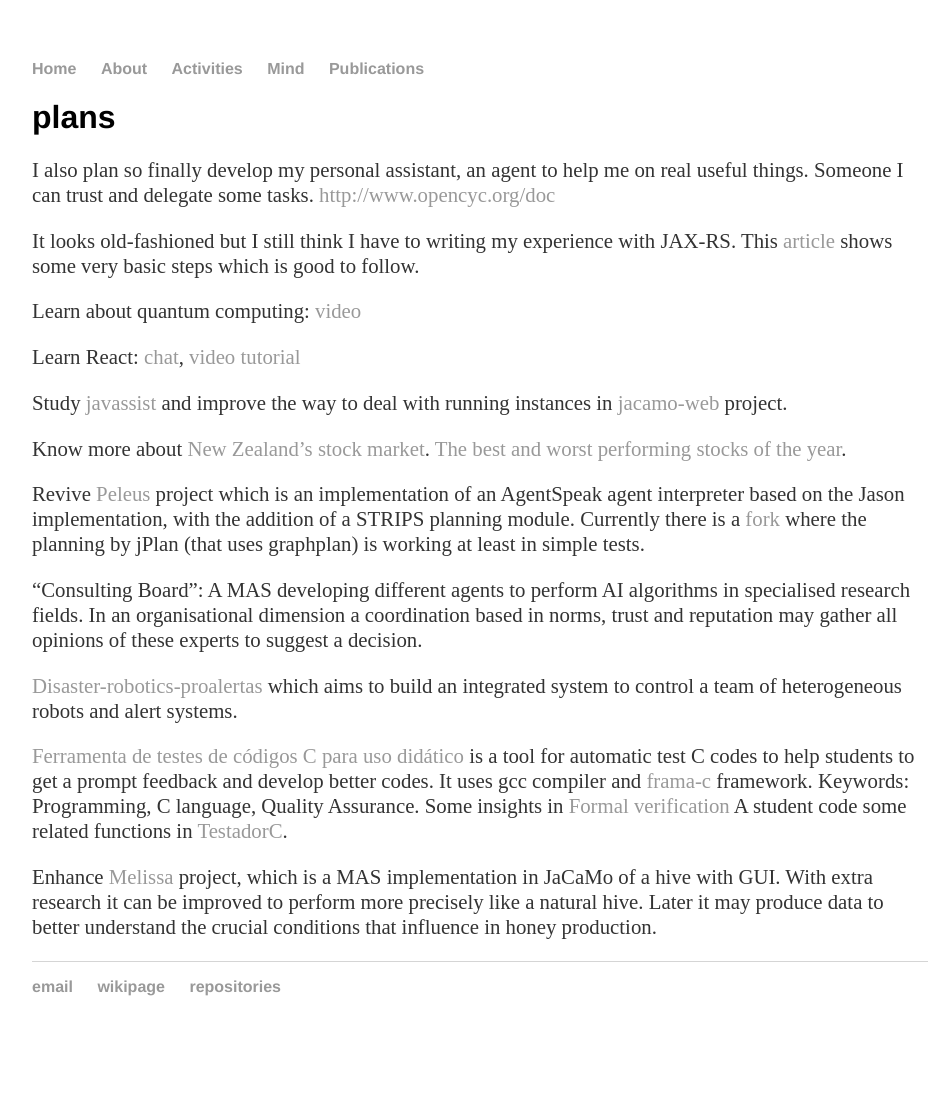
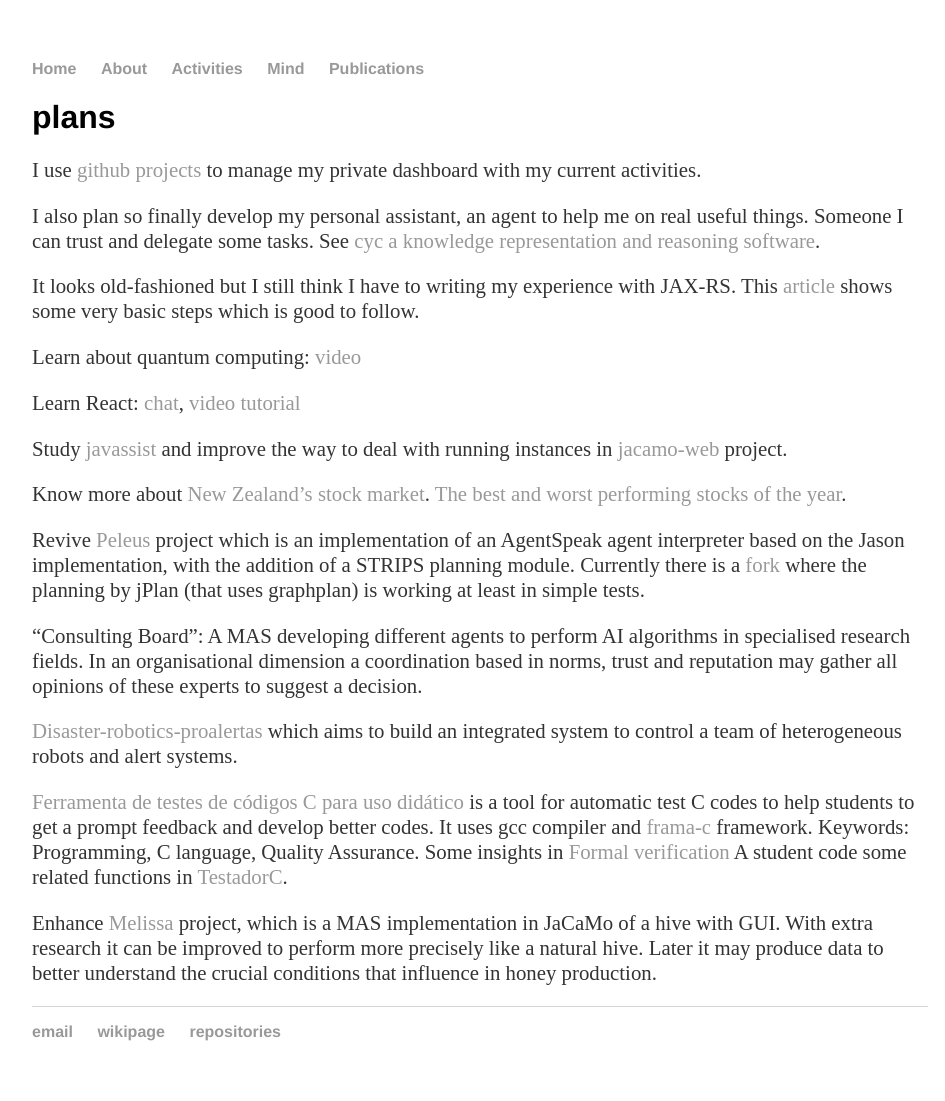
Before and after one commit to cleberjamaral/cleberjamaral.github.io, a Jekyll site: the page built from plans.md, in a window 1280 px wide. Shown: the whole page, without its empty margins (160-1105 px from the left). Built offline with Jekyll 4.4.1, drawn with Linux system fonts in a browser that asks for light colours; our own code applies the rules of GitHub Pages for plain Markdown files; before the commit the page ends 1056 px from its top, so only the background shows below that.

Commit message:
GitBook: [master] 5 pages modified

```diff
--- a/plans.md
+++ b/plans.md
@@ -1,6 +1,8 @@
 # plans
 
-I also plan so finally develop my personal assistant, an agent to help me on real useful things. Someone I can trust and delegate some tasks. [http://www.opencyc.org/doc](http://www.opencyc.org/doc)
+I use [github projects](https://github.com/users/cleberjamaral/projects/) to manage my private dashboard with my current activities.
+
+I also plan so finally develop my personal assistant, an agent to help me on real useful things. Someone I can trust and delegate some tasks. See [cyc a knowledge representation and reasoning software](http://www.opencyc.org/doc).
 
 It looks old-fashioned but I still think I have to writing my experience with JAX-RS. This [article](https://javapapers.com/java/restful-web-services-with-java-jax-rs-using-jersey/) shows some very basic steps which is good to follow.
 
```
Also changed, not shown: SUMMARY.md (+1 -0 lines), knowledge/language.md (added, +3 -0 lines), knowledge/out-of-boxes.md (+4 -0 lines), README.md.
